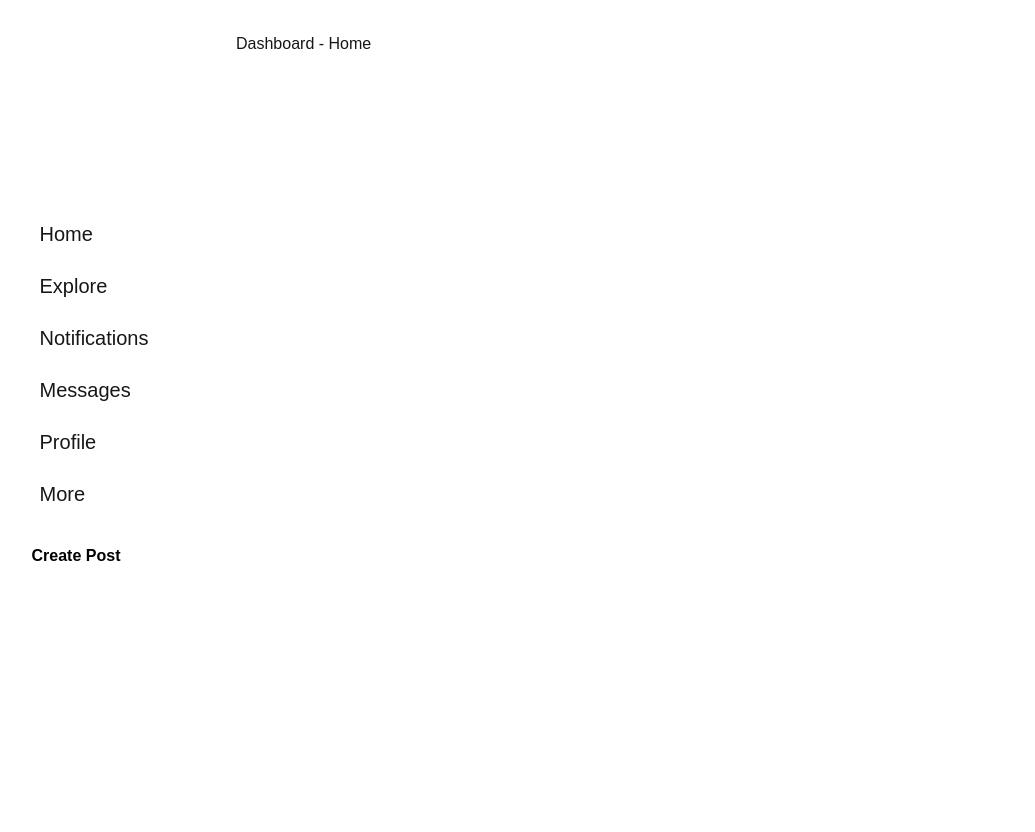
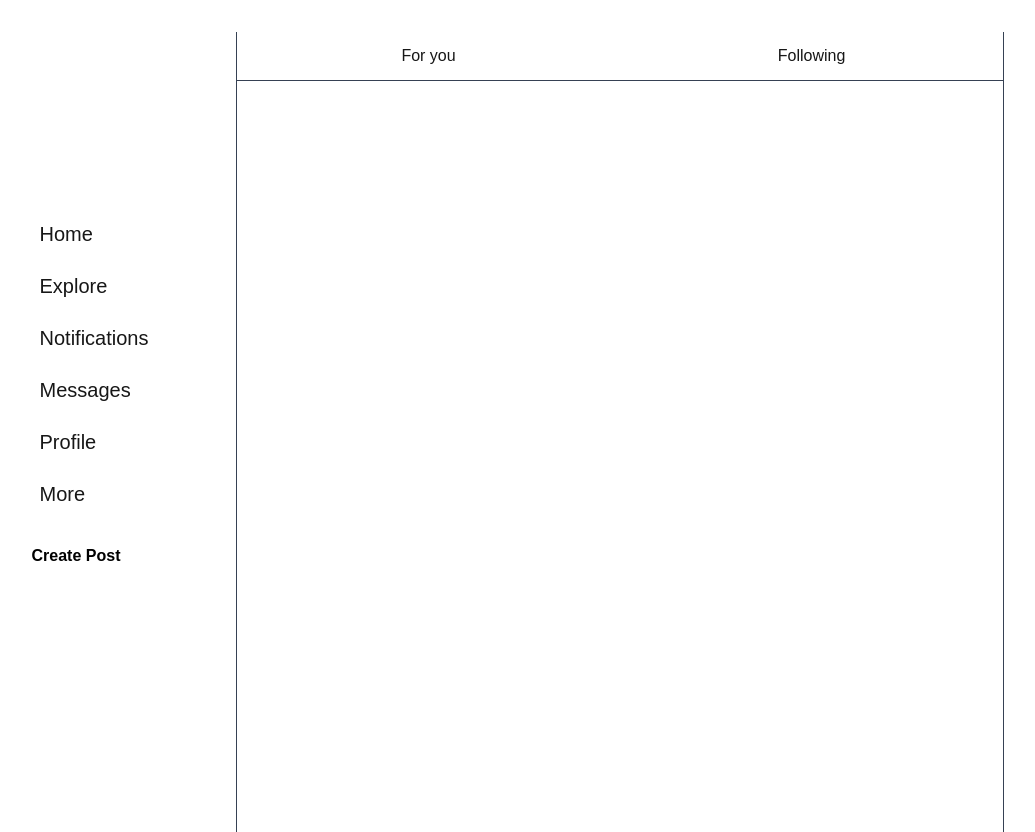
Before and after one commit to pickachuuu/kaleido-client, a Next.js app: page /home in a window 1280 px wide. Shown: the whole page, without its empty margins (52-1087 px from the left). Before the commit the page ends 800 px from the top, so only its background shows below. Built offline with nearby package versions, Linux system fonts and the light colour scheme.

Commit message:
refactor: transfer dashboard related routes inside (dashboard) group

```diff
--- /dev/null
+++ b/src/app/(dashboard)/home/layout.tsx
@@ -0,0 +1,25 @@
+export default function HomeLayout({
+    children,
+}: {
+    children: React.ReactNode;
+}) {
+
+    return (
+        <div className="">
+            <div className="border-x-1 h-screen max-w-3xl border-gray-700">
+                <div className="grid grid-cols-2">
+                    <div className=" border-b-1 border-gray-700 p-3 text-center hover:bg-zinc-800">
+                        For you
+                    </div>
+                    <div className="border-b-1 border-gray-700 p-3 text-center hover:bg-zinc-800">
+                        Following
+                    </div>
+                </div>
+
+                {/* Home Page Feed */}
+                {children}
+
+            </div>
+        </div>
+    )
+}
--- a/src/app/home/page.tsx
+++ b/src/app/(dashboard)/home/page.tsx
@@ -1,7 +1,7 @@
 export default function Home(){
     return (
-        <div>
-            Dashboard - Home
+        <div className="">
+
         </div>
     )
 }
```
Also changed, not shown: src/app/(dashboard)/explore/page.tsx (renamed from src/app/explore/page.tsx), src/app/(dashboard)/messages/page.tsx (renamed from src/app/messages/page.tsx), src/app/(dashboard)/notifications/page.tsx (renamed from src/app/notifications/page.tsx), src/app/(dashboard)/profile/page.tsx (renamed from src/app/profile/page.tsx).
